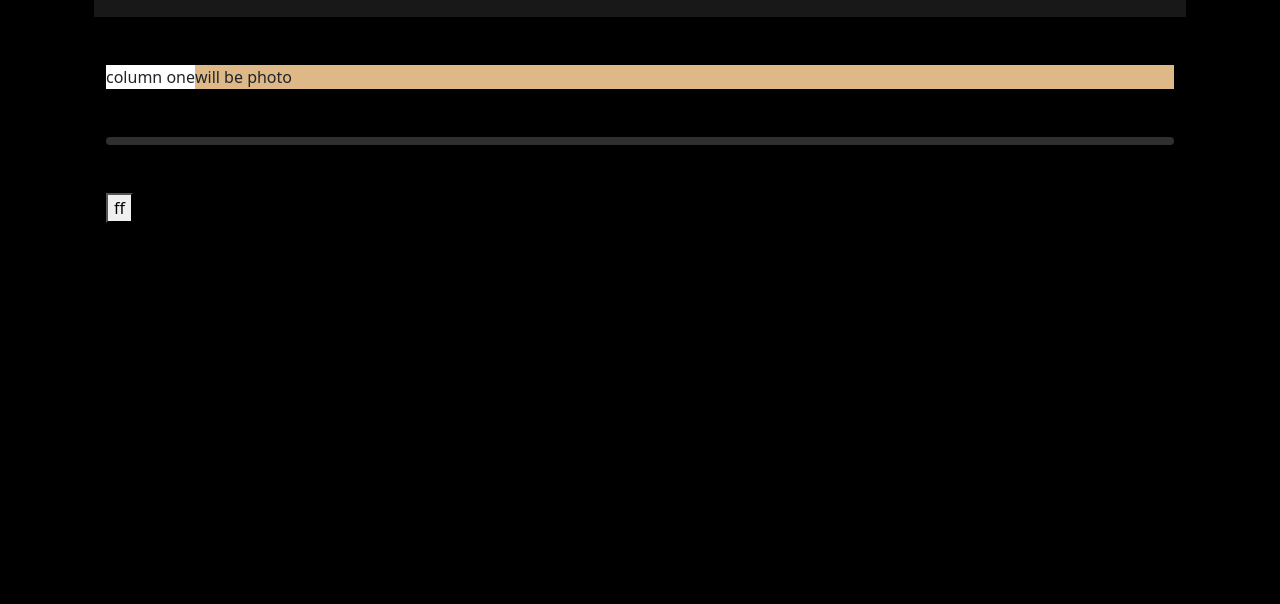
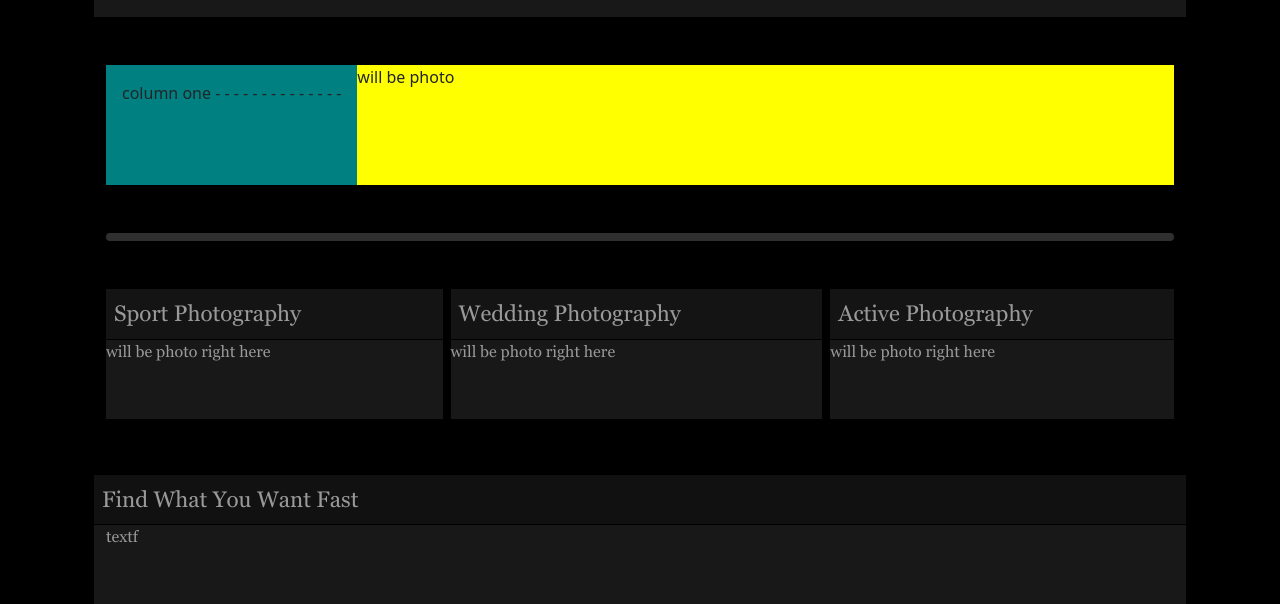
Before and after one commit to uspi/lending-photo-art, a plain HTML site: page index.html in a window 1280 px wide. Shown: the part 205-809 px from the top of the page. Drawn offline with nearby package versions, Linux system fonts and the light colour scheme.

Commit message:
added tile and find blocks

```diff
--- a/index.html
+++ b/index.html
@@ -30,6 +30,8 @@
   </head>
 
   <body class="main-background container body-content">
+
+    <!-- first part -->
     <div class="container-fluid px-4">
       <!-- row and mini menu -->
       <div class="row">
@@ -42,7 +44,7 @@
       </div>
 
       <!-- logo row -->
-      <div class="row shape">
+      <div class="row color-shape">
         <div class="d-flex flex-wrap">
 
           <div class="bd-highlight pb-4 pt-3">
@@ -67,8 +69,8 @@
       </div>
 
       <!-- navigation tabs -->
-      <div class="row shape pb-3">
-        <div class="d-flex flex-wrap font-georgia ">
+      <div class="row color-shape pb-3">
+        <div class="d-flex flex-wrap font-georgia">
           <button class="btn btn-dark corner-0 text-nowrap my-1 text-color-non-contrasting">HOMEPAGE</button>
           <button class="btn btn-dark corner-0 text-nowrap my-1 text-color-non-contrasting">STYLE DEMO</button>
           <button class="btn btn-dark corner-0 text-nowrap my-1 text-color-non-contrasting">FULL WIDTH</button>
@@ -86,7 +88,7 @@
 
         <!-- image container -->
         <div class="d-flex img-container my-5">
-          <div class="bd-highlight color-white">column one</div>
+          <div class="bd-highlight color-white main-photo-description p-3">column one - - - - - - - - - - - - - - </div>
 
           <div class="flex-grow-1">
             <div class="main-photo">will be photo</div>
@@ -96,13 +98,47 @@
 
       <hr class="rounded m-0">
 
+      <!-- tile three -->
       <div class="row my-5">
-        <div class="d-flex flex-wrap">
-          <button>ff</button>
+        <div class="d-flex flex-wrap font-georgia text-color-non-contrasting">
 
+          <div class="flex-fill tile mb-2">
+            <div class="p-2 text-size-tile-title">Sport Photography</div>
+            <div class="tile-body color-shape">
+              will be photo right here
+            </div>
+          </div>
+
+          <div class="flex-fill tile mx-2 mb-2">
+            <div class="p-2 text-size-tile-title">Wedding Photography</div>
+            <div class="tile-body color-shape">
+              will be photo right here
+            </div>
+          </div>
+
+          <div class="flex-fill tile mb-2">
+            <div class="p-2 text-size-tile-title">Active Photography</div>
+            <div class="tile-body color-shape">
+              will be photo right here
+            </div>
+          </div>
         </div>
       </div>
 
+    </div>
+
+    <!-- second part -->
+    <div class="container-fluid px-4">
+
+      <div class="row font-georgia text-color-non-contrasting">
+        <div class="finder-head p-2 text-size-tile-title">
+          Find What You Want Fast
+        </div>
+
+        <div class="finder-body text-color-non-contrasting color-shape">
+          textf
+        </div>
+      </div>
     </div>
   </body>
   <script src="https://cdn.jsdelivr.net/npm/@popperjs/core@2.9.2/dist/umd/popper.min.js"></script>
--- a/style.css
+++ b/style.css
@@ -44,7 +44,7 @@
 .font-verdana{
     font-family: 'Verdana';
 }
-.shape{
+.color-shape{
     background: #181818;
 }
 
@@ -75,7 +75,8 @@
 }
 
 .main-photo{
-    background: burlywood;
+    background: yellow;
+    height: 7.5rem;
 }
 
 .img-container{
@@ -118,3 +119,34 @@ hr.rounded {
     border-top: 8px solid #bbb;
     border-radius: 5px;
   }
+
+.flex-fill.tile{
+    background: #141414;
+}
+
+.finder-head{
+    background: #111111;
+}
+
+.finder-body{
+    height: 5rem;
+    border-top: 1px black solid;
+}
+
+body{
+    min-width: 326px;
+}
+
+.tile-body{
+    height: 5rem;
+    border-top: 1px black solid;
+}
+
+.text-size-tile-title{
+    font-size: 1.4rem;
+}
+
+.main-photo-description{
+    background-color: teal;
+    height: 7.5rem;
+}
```
